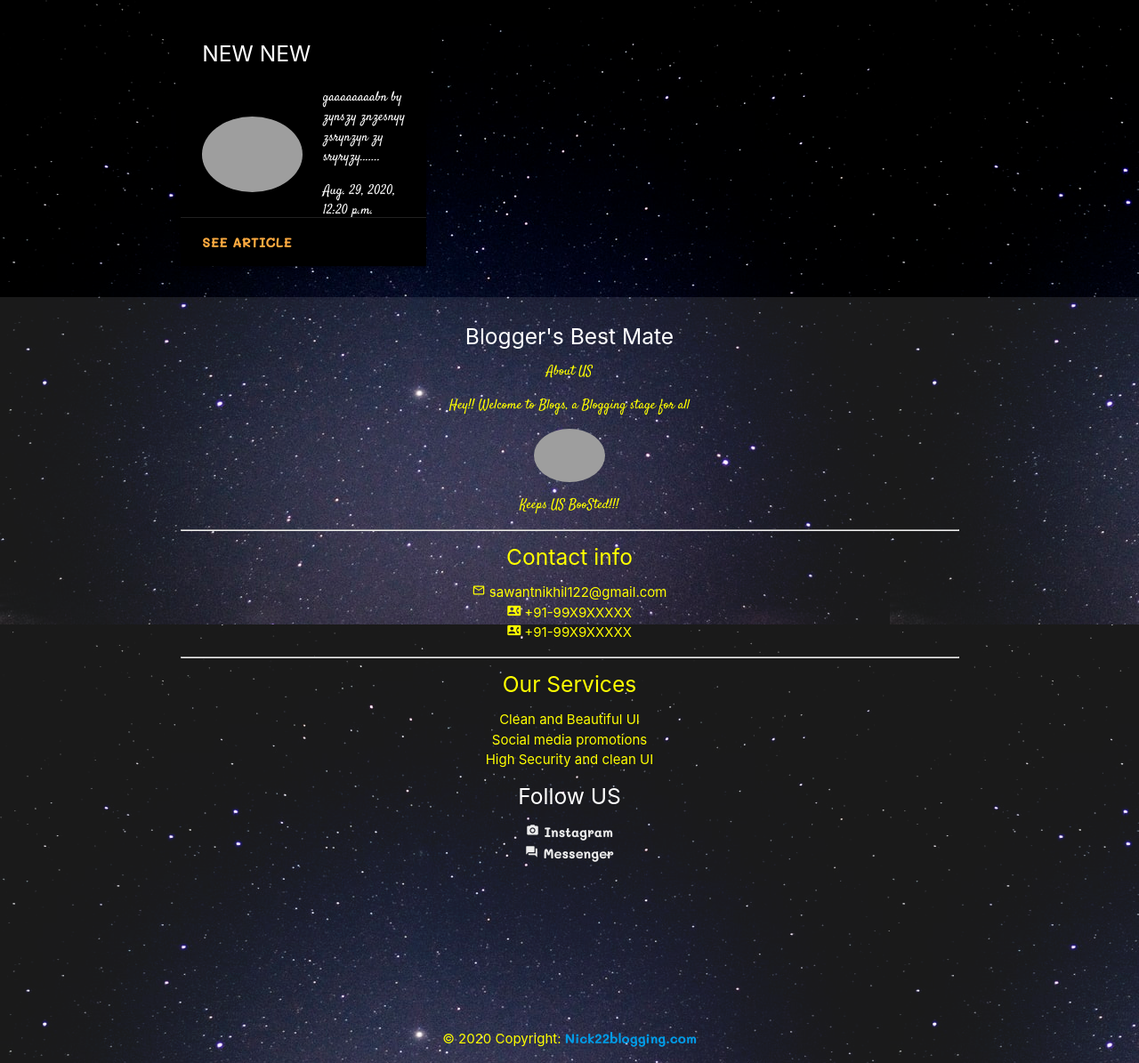
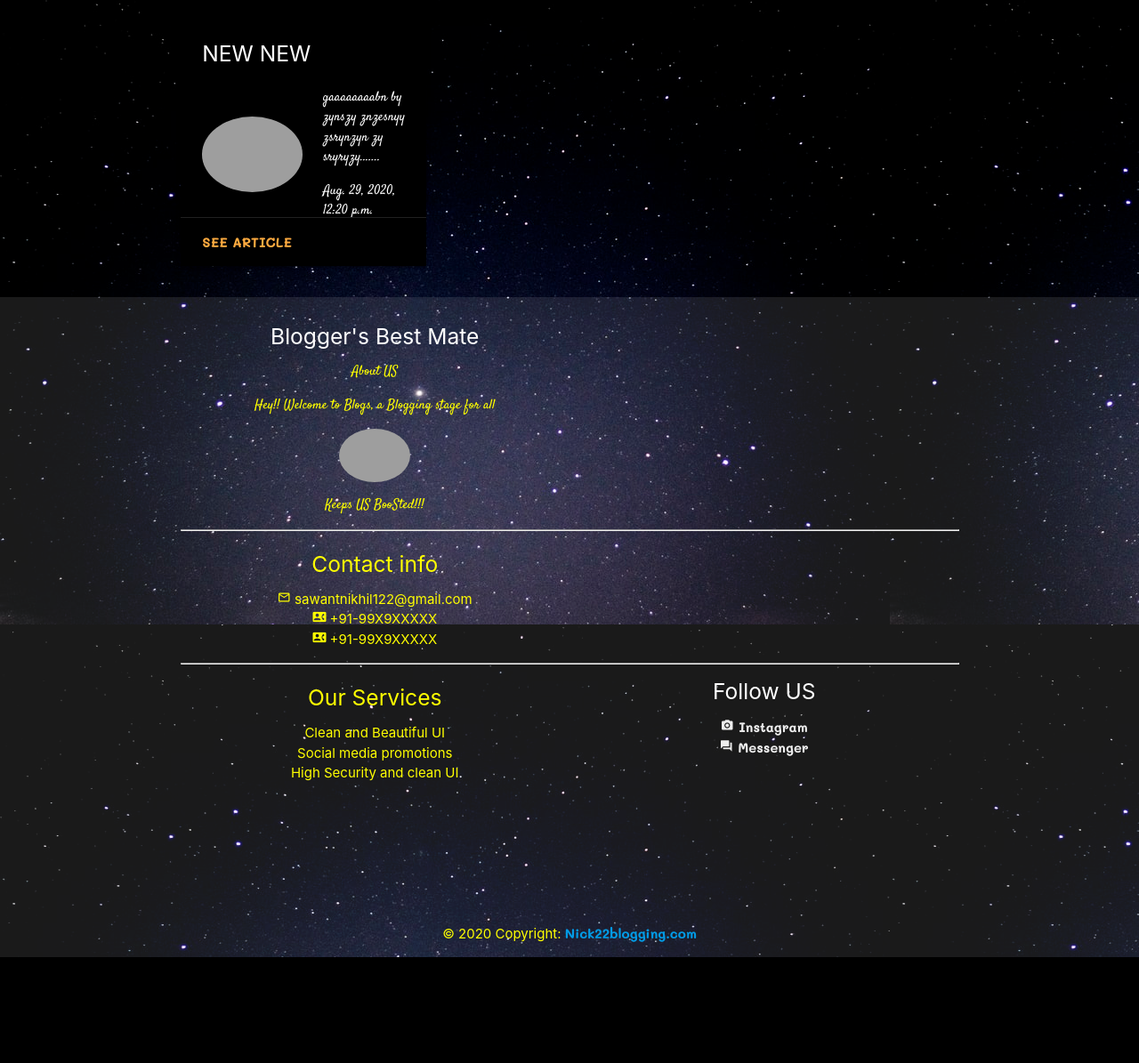
Before and after one commit to NickSaw22/Blogs, a Django app: page / in a window 1280 px wide. Shown: the part 740-1935 px from the top of the page at 89% size. After the commit the page ends 1816 px from the top, so only its background shows below. Run offline with Django 3.2, Linux system fonts and the light colour scheme; data comes from the database, SQL or seed files in the repository; some libraries are stand-ins or nearby versions; grey boxes are pictures that could not be loaded.

Commit message:
template base modified

```diff
--- a/templates/base.html
+++ b/templates/base.html
@@ -65,7 +65,7 @@
     <footer class="page-footer-transparent">
         <div class="container text-center text-md-left">
             <div class="row">
-                <div class="col-md-3 mx-auto">
+                <div class="col l6 s12">
                     <h5 class="white-text">Blogger's Best Mate</h5>
                     <p>About US</p>
                     <p>Hey!! Welcome to Blogs, a Blogging stage for all</p>
@@ -74,7 +74,7 @@
                 </div>
 
                 <hr class="clearfix w-100 d-md-none">
-                <div class="col-md-3 mx-auto">
+                <div class="col l6 s12">
                     <h5 class="font-weight-bold text-uppercase mt-3 mb-4">Contact info</h5>
                     <ul class="list-unstyled">
                         <li><i class="tiny material-icons">mail_outline</i> sawantnikhil122@gmail.com</li>
@@ -85,7 +85,7 @@
 
 
                 <hr class="clearfix w-100 d-md-none">
-                <div class="col-md-3 mx-auto">
+                <div class="col l6 s12">
                     <h5 class="font-weight-bold text-uppercase mt-3 mb-4">Our Services</h5>
                     <ul class="list-unstyled">
                         <li>Clean and Beautiful UI</li>
@@ -94,7 +94,7 @@
                     </ul>
                 </div>
 
-                <div class="col-md-3 mx-auto">
+                <div class="ccol l6 s12">
                     <h5 class="white-text">Follow US</h5>
                     <ul>
                         <li><a class="grey-text text-lighten-3" href="#!"><i class="tiny material-icons">photo_camera</i> Instagram</a></li>
```
